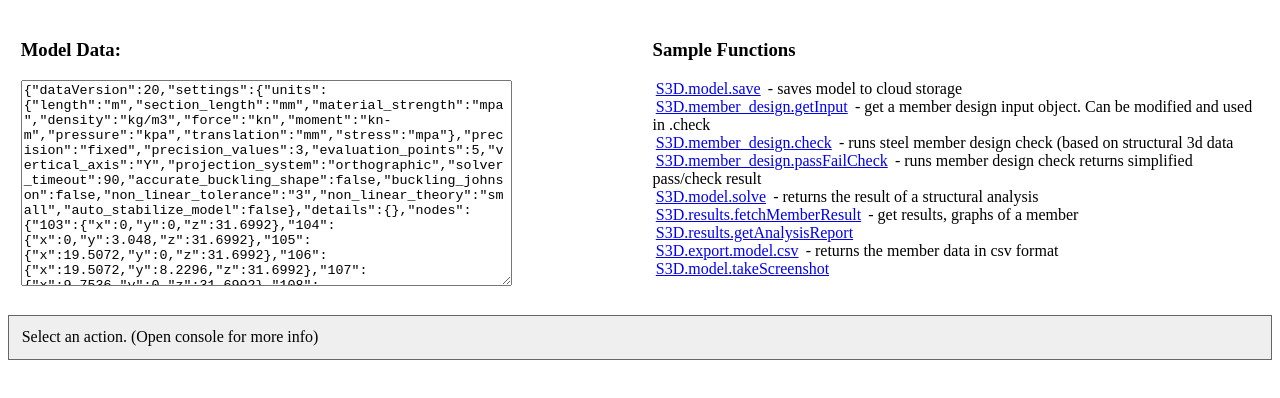
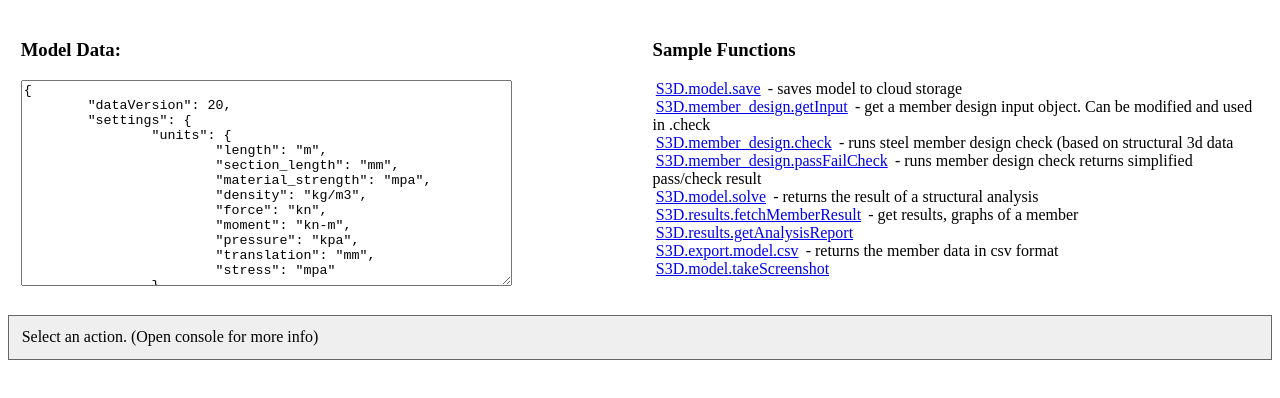
Before and after one commit to skyciv/skyciv-api, a plain HTML site: page samples/sandbox/single-page.html in a window 1280 px wide. Drawn offline with nearby package versions, Linux system fonts and the light colour scheme.

Commit message:
fixed json formatting in sample

```diff
--- a/samples/sandbox/single-page.html
+++ b/samples/sandbox/single-page.html
@@ -277,7 +277,7 @@
 
 	jQuery(document).ready(function () {
 
-		jQuery("#model-data").val(JSON.stringify(model_data));
+		jQuery("#model-data").val(JSON.stringify(model_data, null, '\t'));
 
 		jQuery(".function-selector").click(function () {
 			var link_text = jQuery(this).html();
```
Also changed, not shown: samples/wind-load-app/index.html (renamed from samples/wind-loap-app/index.html).
